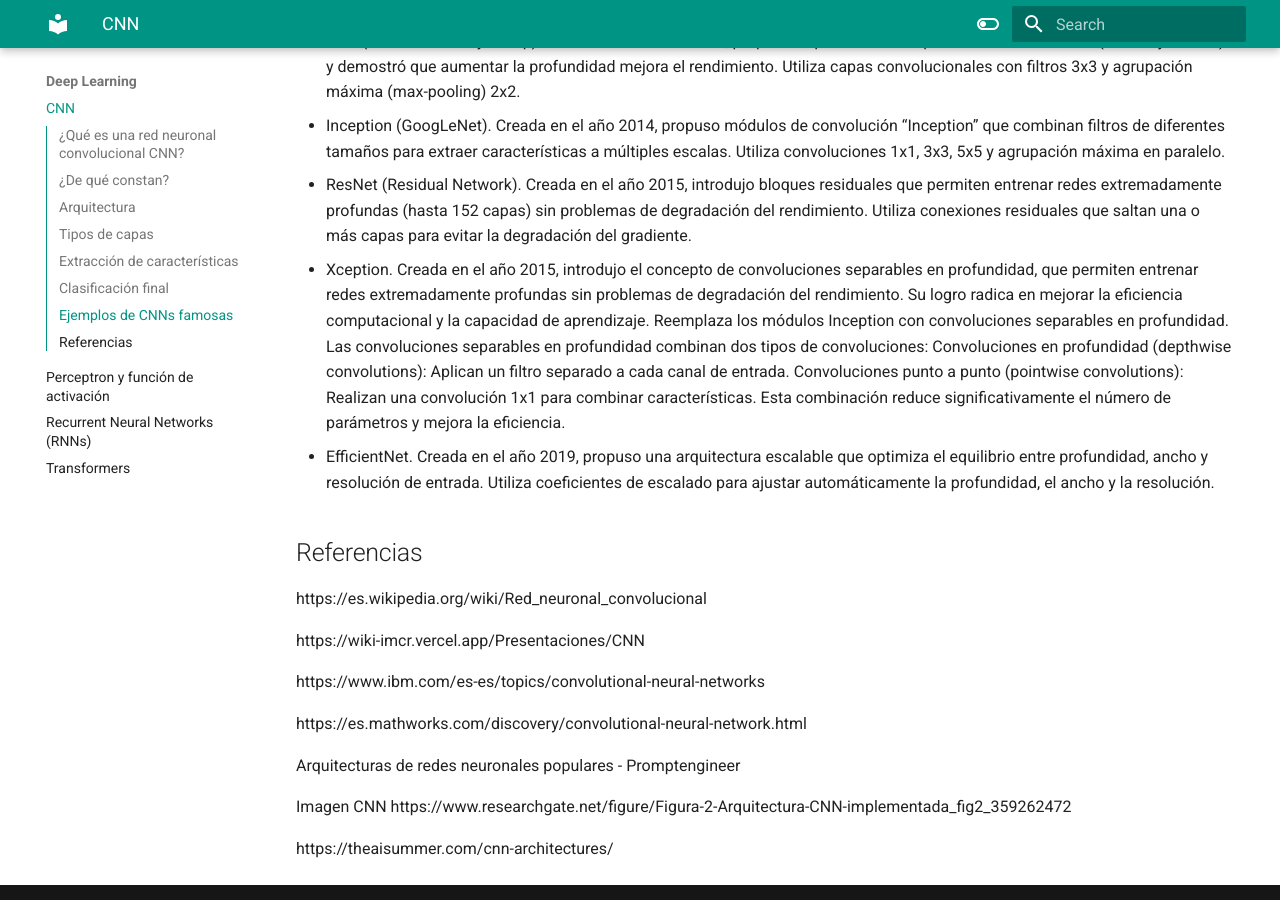
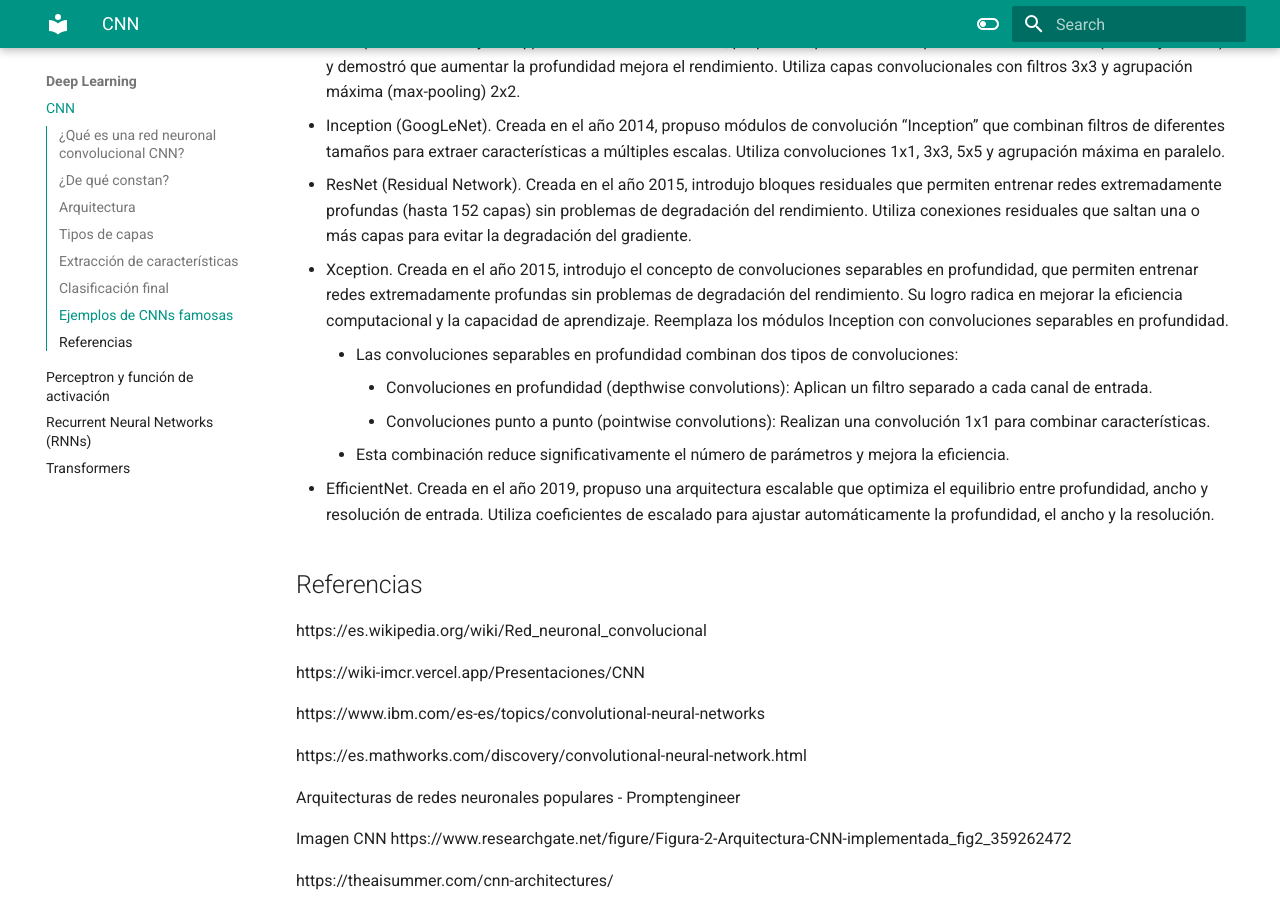
Before and after one commit to abl78-ua/Wiki-IMCR, an MkDocs documentation site: the page built from docs/Deep Learning/CNN.md, in a window 1280 px wide and 900 px high, scrolled down 2415 px. Built offline with MkDocs 1.6.1 and Material for MkDocs 9.7.7, drawn with Linux system fonts in a browser that asks for light colours.

Commit message:
Update CNN.md

```diff
--- a/docs/Deep Learning/CNN.md
+++ b/docs/Deep Learning/CNN.md
@@ -39,11 +39,12 @@ Desde el inicio de las CNNs, se han desarrollado varias arquitecturas de redes n
 - VGG (Visual Geometry Group)Net.Creada en el año 2014, propuso arquitecturas con profundidades variables (VGG16 y VGG19) y demostró que aumentar la profundidad mejora el rendimiento. Utiliza capas convolucionales con filtros 3x3 y agrupación máxima (max-pooling) 2x2.
 - Inception (GoogLeNet). Creada en el año 2014, propuso módulos de convolución “Inception” que combinan filtros de diferentes tamaños para extraer características a múltiples escalas. Utiliza convoluciones 1x1, 3x3, 5x5 y agrupación máxima en paralelo.
 - ResNet (Residual Network). Creada en el año 2015, introdujo bloques residuales que permiten entrenar redes extremadamente profundas (hasta 152 capas) sin problemas de degradación del rendimiento. Utiliza conexiones residuales que saltan una o más capas para evitar la degradación del gradiente.
-- Xception. Creada en el año 2015, introdujo el concepto de convoluciones separables en profundidad, que permiten entrenar redes extremadamente profundas sin problemas de degradación del rendimiento. Su logro radica en mejorar la eficiencia computacional y la capacidad de aprendizaje. Reemplaza los módulos Inception con convoluciones separables en profundidad.
-Las convoluciones separables en profundidad combinan dos tipos de convoluciones:
-Convoluciones en profundidad (depthwise convolutions): Aplican un filtro separado a cada canal de entrada.
-Convoluciones punto a punto (pointwise convolutions): Realizan una convolución 1x1 para combinar características.
-Esta combinación reduce significativamente el número de parámetros y mejora la eficiencia.
+- Xception. Creada en el año 2015, introdujo el concepto de convoluciones separables en profundidad, que permiten entrenar redes extremadamente profundas sin problemas de degradación del rendimiento. Su logro radica en mejorar la eficiencia computacional y la capacidad de aprendizaje.
+Reemplaza los módulos Inception con convoluciones separables en profundidad.
+    - Las convoluciones separables en profundidad combinan dos tipos de convoluciones:
+        - Convoluciones en profundidad (depthwise convolutions): Aplican un filtro separado a cada canal de entrada.
+        - Convoluciones punto a punto (pointwise convolutions): Realizan una convolución 1x1 para combinar características.
+    - Esta combinación reduce significativamente el número de parámetros y mejora la eficiencia.
 - EfficientNet. Creada en el año 2019, propuso una arquitectura escalable que optimiza el equilibrio entre profundidad, ancho y resolución de entrada. Utiliza coeficientes de escalado para ajustar automáticamente la profundidad, el ancho y la resolución.
 
 
```
